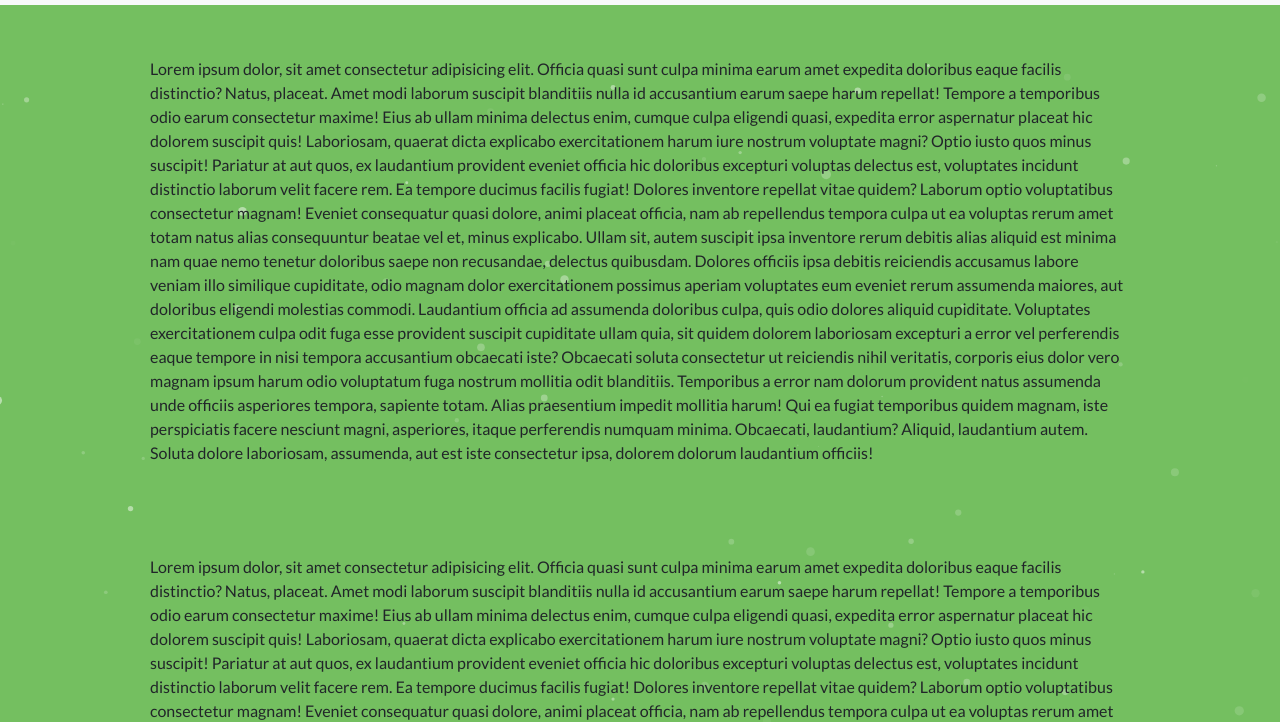
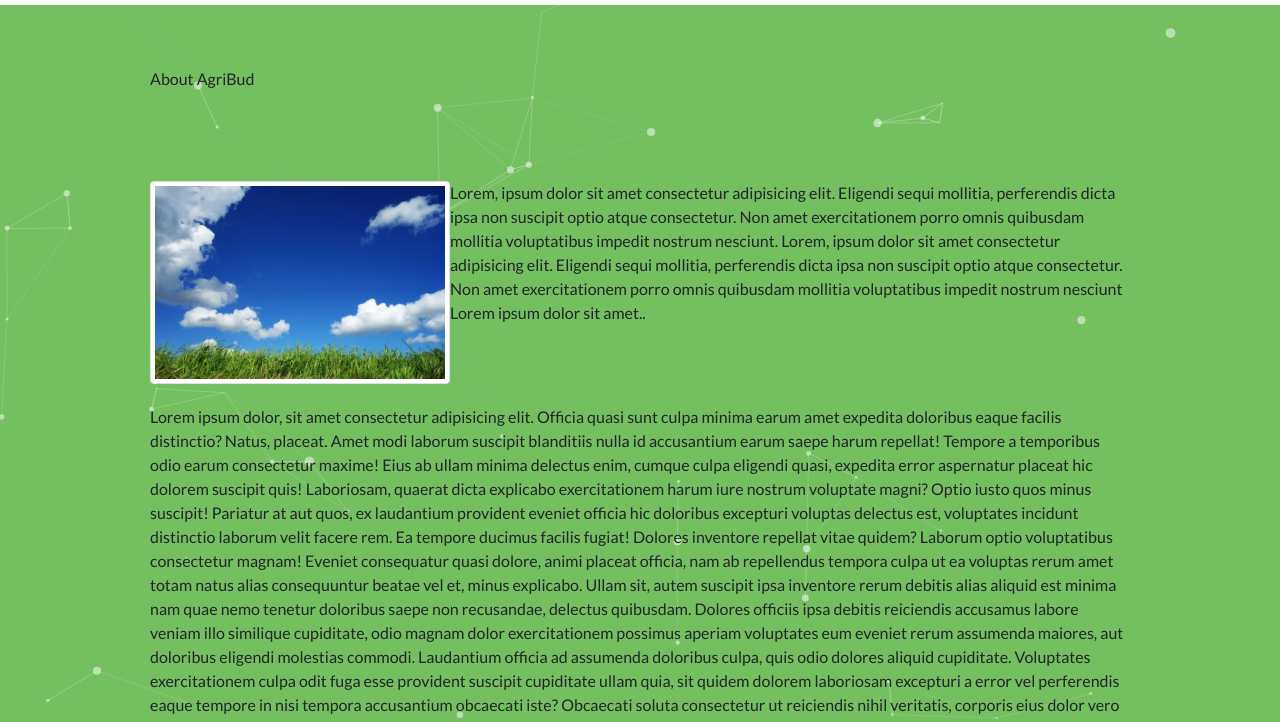
Before and after one commit to sarsharma/AgriBud, a plain HTML site: page index.html in a window 1280 px wide. Shown: the part 73-795 px from the top of the page. Drawn offline with nearby package versions, Linux system fonts and the light colour scheme.

Commit message:
fixed scroll and animation

```diff
--- a/index.html
+++ b/index.html
@@ -69,41 +69,24 @@
     </div>
   </nav>
 
-  <!-- <div id="carouselExampleSlidesOnly" class="carousel slide" data-ride="carousel">
-        <div class="carousel-inner">
-            <div class="carousel-item active">
-                <img src="images/Carousel/penimagecreative.jpg" class="d-block w-100" alt="...">
+
+  <div id="overlay">
+    <div class="container" style="margin-top: 90px;" data-aos="fade-up-left">
+    About AgriBud
     </div>
-            <div class="carousel-item">
-                <img src="images/Carousel/penimagecreative.jpg" class="d-block w-100" alt="...">
+    <div class="container" style="margin-top: 90px; margin-bottom: 10px;" data-aos="fade-up-left">
+      <div>
+        <img class="rounded float-left img-fluid mx-auto d-block img-thumbnail" width="300"
+          src="images/Features/nature-sky-sunny-clouds-125457.jpg" alt="Weather Prediction">
       </div>
-            <div class="carousel-item">
-                <img src="images/Carousel/penimagecreative.jpg" class="d-block w-100" alt="...">
+      <span>Lorem, ipsum dolor sit amet consectetur adipisicing elit. Eligendi sequi mollitia, perferendis dicta ipsa
+        non suscipit optio atque consectetur. Non amet exercitationem porro omnis quibusdam mollitia voluptatibus
+        impedit nostrum nesciunt.</span>
+
+        <span>Lorem, ipsum dolor sit amet consectetur adipisicing elit. Eligendi sequi mollitia, perferendis dicta ipsa
+          non suscipit optio atque consectetur. Non amet exercitationem porro omnis quibusdam mollitia voluptatibus
+          impedit nostrum nesciunt Lorem ipsum dolor sit amet..</span>
     </div>
-        </div>
-    </div> -->
-  <div id="overlay">
-
-    <!-- <section class="my-5">
-      <div class="py-5">
-        <h1 class="text-center">Agribud</h1>
-      </div>
-      <div class="container-fluid">
-        <div class="row">
-          <div class="col-lg-3 col-md-3 col-4">
-            <img src="images/Features/man-wearing-blue-hat-spraying-yellow-flowers-on-field-2132250.jpg" alt="AgriBud" class="img-fluid" />
-          </div>
-          <div class="col-lg-9 col-md-9 col-8">
-            <h2>A Precision Agriculture application that helps farmers smartly manage farming and helps them make better decisions</h2>
-            <p style="font-size:20px">
-              Lorem ipsum dolor sit amet consectetur, adipisicing elit. Dolorum nisi voluptatibus, debitis ab unde
-              dolores asperiores, cumque omnis ea maxime placeat, consequuntur cum fuga odit ipsum sed? Cupiditate,
-              ducimus? Expedita neque commodi voluptatum quisquam ad odio hic autem sunt? Architecto!
-            </p>
-            <a href="features.html" class="btn btn-success">Try Now</a>
-          </div>
-        </div>
-      </div> -->
 
 
     <div class="container" style="margin-top: 80px;" data-aos="fade-up-right">
--- a/particlejs/app.js
+++ b/particlejs/app.js
@@ -11,251 +11,251 @@
 
   // /* Otherwise just put the config content (json): */
 
-  // particlesJS('particles-js',
+  particlesJS('particles-js',
 
-  //   {
-  //     "particles": {
-  //       "number": {
-  //         "value": 80,
-  //         "density": {
-  //           "enable": true,
-  //           "value_area": 800
-  //         }
-  //       },
-  //       "color": {
-  //         "value": "#ffffff"
-  //       },
-  //       "shape": {
-  //         "type": "circle",
-  //         "stroke": {
-  //           "width": 0,
-  //           "color": "#000000"
-  //         },
-  //         "polygon": {
-  //           "nb_sides": 5
-  //         },
-  //         "image": {
-  //           "src": "img/github.svg",
-  //           "width": 100,
-  //           "height": 100
-  //         }
-  //       },
-  //       "opacity": {
-  //         "value": 0.5,
-  //         "random": false,
-  //         "anim": {
-  //           "enable": false,
-  //           "speed": 1,
-  //           "opacity_min": 0.1,
-  //           "sync": false
-  //         }
-  //       },
-  //       "size": {
-  //         "value": 5,
-  //         "random": true,
-  //         "anim": {
-  //           "enable": false,
-  //           "speed": 40,
-  //           "size_min": 0.1,
-  //           "sync": false
-  //         }
-  //       },
-  //       "line_linked": {
-  //         "enable": true,
-  //         "distance": 150,
-  //         "color": "#ffffff",
-  //         "opacity": 0.4,
-  //         "width": 1
-  //       },
-  //       "move": {
-  //         "enable": true,
-  //         "speed": 6,
-  //         "direction": "none",
-  //         "random": false,
-  //         "straight": false,
-  //         "out_mode": "out",
-  //         "attract": {
-  //           "enable": false,
-  //           "rotateX": 600,
-  //           "rotateY": 1200
-  //         }
-  //       }
-  //     },
-  //     "interactivity": {
-  //       "detect_on": "canvas",
-  //       "events": {
-  //         "onhover": {
-  //           "enable": true,
-  //           "mode": "repulse"
-  //         },
-  //         "onclick": {
-  //           "enable": true,
-  //           "mode": "push"
-  //         },
-  //         "resize": true
-  //       },
-  //       "modes": {
-  //         "grab": {
-  //           "distance": 400,
-  //           "line_linked": {
-  //             "opacity": 1
-  //           }
-  //         },
-  //         "bubble": {
-  //           "distance": 400,
-  //           "size": 40,
-  //           "duration": 2,
-  //           "opacity": 8,
-  //           "speed": 3
-  //         },
-  //         "repulse": {
-  //           "distance": 200
-  //         },
-  //         "push": {
-  //           "particles_nb": 4
-  //         },
-  //         "remove": {
-  //           "particles_nb": 2
-  //         }
-  //       }
-  //     },
-  //     "retina_detect": true,
-  //     "config_demo": {
-  //       "hide_card": false,
-  //       "background_color": "#b61924",
-  //       "background_image": "",
-  //       "background_position": "50% 50%",
-  //       "background_repeat": "no-repeat",
-  //       "background_size": "cover"
-  //     }
-  //   }
-
-  // );
-
-particlesJS("particles-js", {
-  particles: {
-    number: {
-      value: 52,
-      density: {
-        enable: true,
-        value_area: 631.3280775270874
+    {
+      "particles": {
+        "number": {
+          "value": 40,
+          "density": {
+            "enable": true,
+            "value_area": 800
           }
         },
-    color: {
-      value: "#fff"
+        "color": {
+          "value": "#ffffff"
         },
-    shape: {
-      type: "circle",
-      stroke: {
-        width: 0,
-        color: "#000000"
+        "shape": {
+          "type": "circle",
+          "stroke": {
+            "width": 0,
+            "color": "#000000"
           },
-      polygon: {
-        nb_sides: 5
+          "polygon": {
+            "nb_sides": 5
           },
-      image: {
-        src: "img/github.svg",
-        width: 100,
-        height: 100
+          "image": {
+            "src": "img/github.svg",
+            "width": 100,
+            "height": 100
           }
         },
-    opacity: {
-      value: 0.5,
-      random: true,
-      anim: {
-        enable: false,
-        speed: 1,
-        opacity_min: 0.1,
-        sync: false
+        "opacity": {
+          "value": 0.5,
+          "random": false,
+          "anim": {
+            "enable": false,
+            "speed": 1,
+            "opacity_min": 0.1,
+            "sync": false
           }
         },
-    size: {
-      value: 5,
-      random: true,
-      anim: {
-        enable: false,
-        speed: 40,
-        size_min: 0.1,
-        sync: false
+        "size": {
+          "value": 5,
+          "random": true,
+          "anim": {
+            "enable": false,
+            "speed": 40,
+            "size_min": 0.1,
+            "sync": false
           }
         },
-    line_linked: {
-      enable: false,
-      distance: 500,
-      color: "#ffffff",
-      opacity: 0.4,
-      width: 2
+        "line_linked": {
+          "enable": true,
+          "distance": 150,
+          "color": "#ffffff",
+          "opacity": 0.4,
+          "width": 1
         },
-    move: {
-      enable: true,
-      speed: 1.5,
-      direction: "bottom",
-      random: false,
-      straight: false,
-      out_mode: "out",
-      bounce: false,
-      attract: {
-        enable: false,
-        rotateX: 600,
-        rotateY: 1200
+        "move": {
+          "enable": true,
+          "speed": 2,
+          "direction": "none",
+          "random": false,
+          "straight": false,
+          "out_mode": "out",
+          "attract": {
+            "enable": false,
+            "rotateX": 600,
+            "rotateY": 1200
           }
         }
       },
-  interactivity: {
-    detect_on: "canvas",
-    events: {
-      onhover: {
-        enable: false,
-        mode: "bubble"
+      "interactivity": {
+        "detect_on": "canvas",
+        "events": {
+          "onhover": {
+            "enable": true,
+            "mode": "repulse"
           },
-      onclick: {
-        enable: true,
-        mode: "repulse"
+          "onclick": {
+            "enable": true,
+            "mode": "push"
           },
-      resize: true
+          "resize": true
         },
-    modes: {
-      grab: {
-        distance: 400,
-        line_linked: {
-          opacity: 0.5
+        "modes": {
+          "grab": {
+            "distance": 400,
+            "line_linked": {
+              "opacity": 1
             }
           },
-      bubble: {
-        distance: 400,
-        size: 4,
-        duration: 0.3,
-        opacity: 1,
-        speed: 3
+          "bubble": {
+            "distance": 400,
+            "size": 40,
+            "duration": 2,
+            "opacity": 8,
+            "speed": 3
           },
-      repulse: {
-        distance: 200,
-        duration: 0.4
+          "repulse": {
+            "distance": 200
           },
-      push: {
-        particles_nb: 4
+          "push": {
+            "particles_nb": 4
           },
-      remove: {
-        particles_nb: 2
+          "remove": {
+            "particles_nb": 2
           }
         }
       },
-  retina_detect: true
-});
-var count_particles, stats, update;
-stats = new Stats();
-stats.setMode(0);
-stats.domElement.style.position = "absolute";
-stats.domElement.style.left = "0px";
-stats.domElement.style.top = "0px";
-document.body.appendChild(stats.domElement);
-count_particles = document.querySelector(".js-count-particles");
-update = function () {
-  stats.begin();
-  stats.end();
-  if (window.pJSDom[0].pJS.particles && window.pJSDom[0].pJS.particles.array) {
-    count_particles.innerText = window.pJSDom[0].pJS.particles.array.length;
+      "retina_detect": true,
+      "config_demo": {
+        "hide_card": false,
+        "background_color": "#b61924",
+        "background_image": "",
+        "background_position": "50% 50%",
+        "background_repeat": "no-repeat",
+        "background_size": "cover"
       }
-  requestAnimationFrame(update);
-};
-requestAnimationFrame(update);
+    }
+
+  );
+
+// particlesJS("particles-js", {
+//   particles: {
+//     number: {
+//       value: 52,
+//       density: {
+//         enable: true,
+//         value_area: 631.3280775270874
+//       }
+//     },
+//     color: {
+//       value: "#fff"
+//     },
+//     shape: {
+//       type: "circle",
+//       stroke: {
+//         width: 0,
+//         color: "#000000"
+//       },
+//       polygon: {
+//         nb_sides: 5
+//       },
+//       image: {
+//         src: "img/github.svg",
+//         width: 100,
+//         height: 100
+//       }
+//     },
+//     opacity: {
+//       value: 0.5,
+//       random: true,
+//       anim: {
+//         enable: false,
+//         speed: 1,
+//         opacity_min: 0.1,
+//         sync: false
+//       }
+//     },
+//     size: {
+//       value: 5,
+//       random: true,
+//       anim: {
+//         enable: false,
+//         speed: 40,
+//         size_min: 0.1,
+//         sync: false
+//       }
+//     },
+//     line_linked: {
+//       enable: false,
+//       distance: 500,
+//       color: "#ffffff",
+//       opacity: 0.4,
+//       width: 2
+//     },
+//     move: {
+//       enable: true,
+//       speed: 1.5,
+//       direction: "bottom",
+//       random: false,
+//       straight: false,
+//       out_mode: "out",
+//       bounce: false,
+//       attract: {
+//         enable: false,
+//         rotateX: 600,
+//         rotateY: 1200
+//       }
+//     }
+//   },
+//   interactivity: {
+//     detect_on: "canvas",
+//     events: {
+//       onhover: {
+//         enable: false,
+//         mode: "bubble"
+//       },
+//       onclick: {
+//         enable: true,
+//         mode: "repulse"
+//       },
+//       resize: true
+//     },
+//     modes: {
+//       grab: {
+//         distance: 400,
+//         line_linked: {
+//           opacity: 0.5
+//         }
+//       },
+//       bubble: {
+//         distance: 400,
+//         size: 4,
+//         duration: 0.3,
+//         opacity: 1,
+//         speed: 3
+//       },
+//       repulse: {
+//         distance: 200,
+//         duration: 0.4
+//       },
+//       push: {
+//         particles_nb: 4
+//       },
+//       remove: {
+//         particles_nb: 2
+//       }
+//     }
+//   },
+//   retina_detect: true
+// });
+// var count_particles, stats, update;
+// stats = new Stats();
+// stats.setMode(0);
+// stats.domElement.style.position = "absolute";
+// stats.domElement.style.left = "0px";
+// stats.domElement.style.top = "0px";
+// document.body.appendChild(stats.domElement);
+// count_particles = document.querySelector(".js-count-particles");
+// update = function () {
+//   stats.begin();
+//   stats.end();
+//   if (window.pJSDom[0].pJS.particles && window.pJSDom[0].pJS.particles.array) {
+//     count_particles.innerText = window.pJSDom[0].pJS.particles.array.length;
+//   }
+//   requestAnimationFrame(update);
+// };
+// requestAnimationFrame(update);
```
Lines whose indentation alone changed are shown as unchanged.
